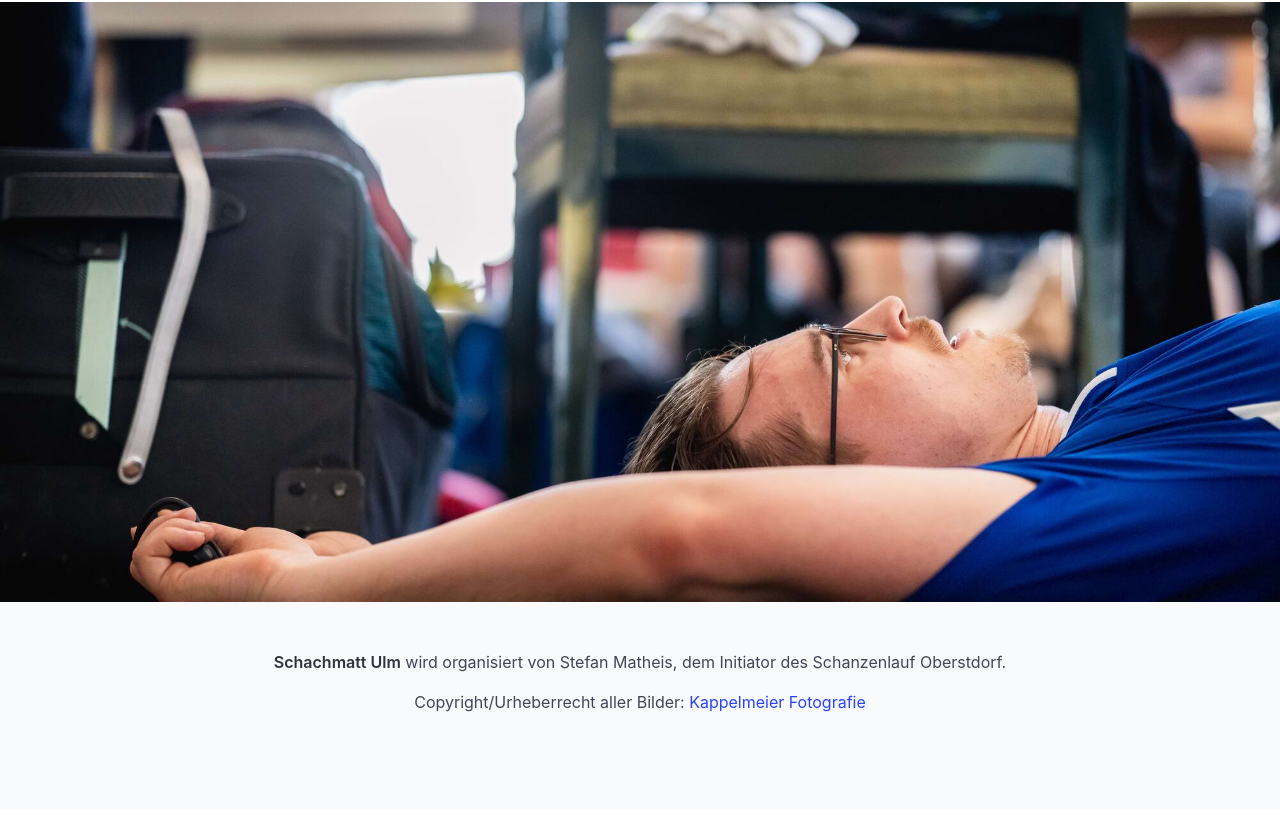
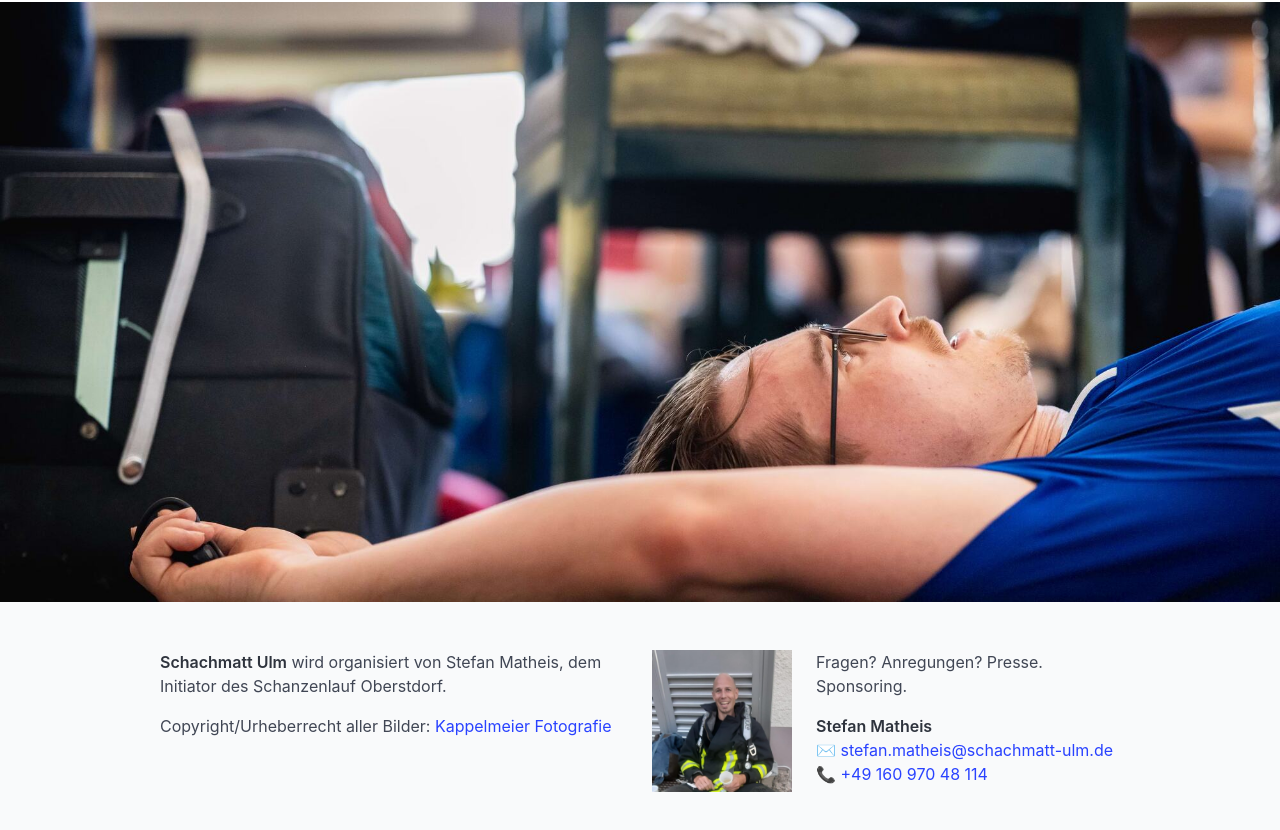
Before and after one commit to steffkes/schachmatt-ulm, a Nuxt app: page /teilnehmer/infos in a window 1280 px wide. Shown: the part 3523-4353 px from the top of the page. Built offline with nearby package versions, Linux system fonts and the light colour scheme; no server answers.

Commit message:
add contact information

```diff
--- a/app.vue
+++ b/app.vue
@@ -33,10 +33,13 @@
   ></div>
 
   <footer class="footer">
-    <div class="content has-text-centered">
+    <div class="container is-max-desktop">
+      <div class="columns">
+        <div class="column">
+          <div class="content">
             <p>
-        <strong>Schachmatt Ulm</strong> wird organisiert von Stefan Matheis, dem
-        Initiator des Schanzenlauf Oberstdorf.
+              <strong>Schachmatt Ulm</strong> wird organisiert von Stefan
+              Matheis, dem Initiator des Schanzenlauf Oberstdorf.
             </p>
             <p>
               Copyright/Urheberrecht aller Bilder:
@@ -44,6 +47,28 @@
                 >Kappelmeier Fotografie</a
               >
             </p>
+          </div>
+        </div>
+        <div class="column">
+          <div class="columns">
+            <div class="column is-4">
+              <img src="/images/stefan.jpg" alt="Bild Stefan Matheis" />
+            </div>
+
+            <div class="column">
+              <p>Fragen? Anregungen? Presse. Sponsoring.</p>
+
+              <p class="mt-4">
+                <strong>Stefan Matheis</strong><br />
+                <a href="mailto:stefan.matheis@schachmatt-ulm.de"
+                  >✉️ stefan.matheis@schachmatt-ulm.de</a
+                ><br />
+                <a href="tel:004916097048114">📞 +49 160 970 48 114</a>
+              </p>
+            </div>
+          </div>
+        </div>
+      </div>
     </div>
   </footer>
 </template>
```
Also changed, not shown: public/images/stefan.jpg (added). Lines whose indentation alone changed are shown as unchanged.
